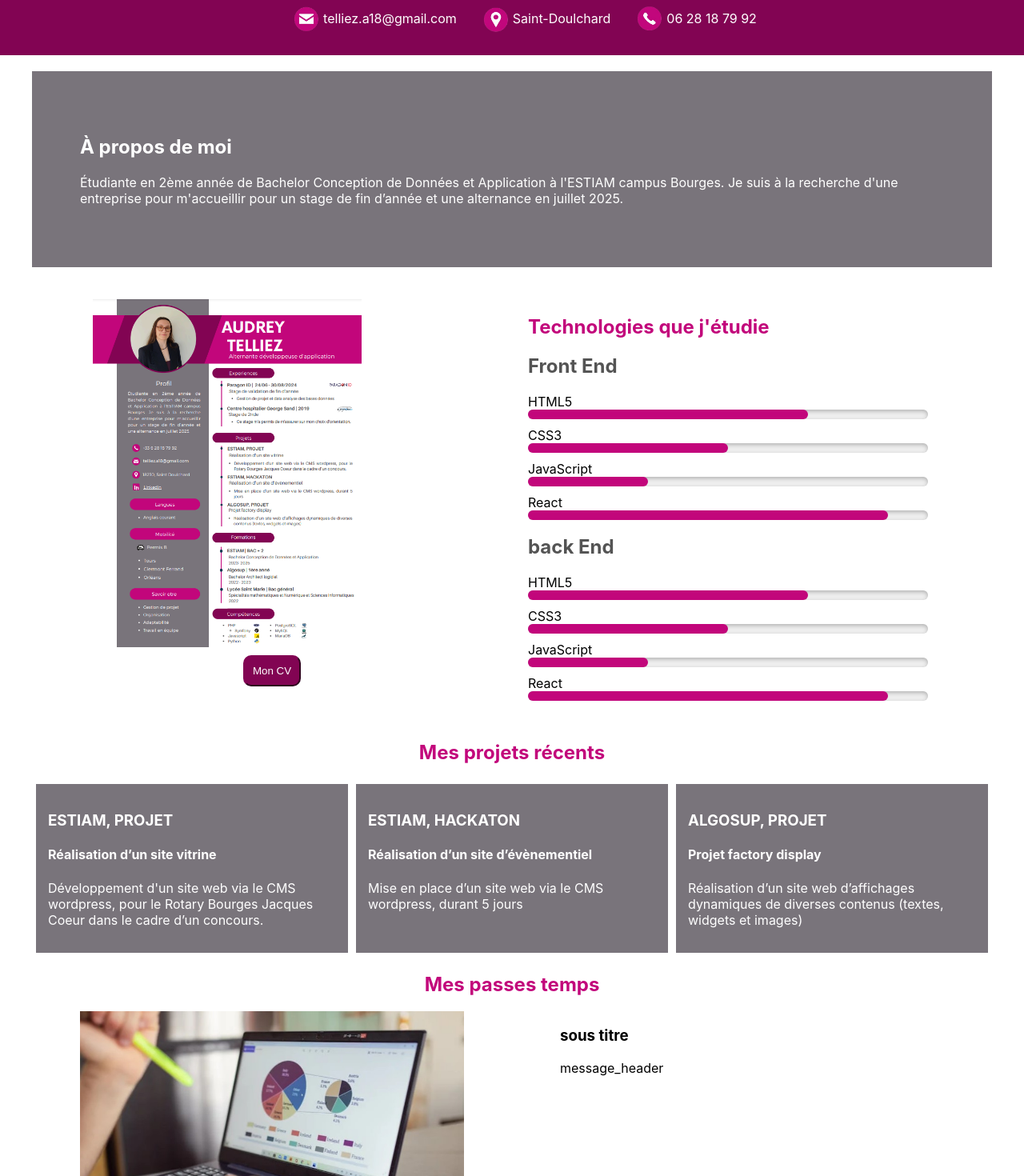
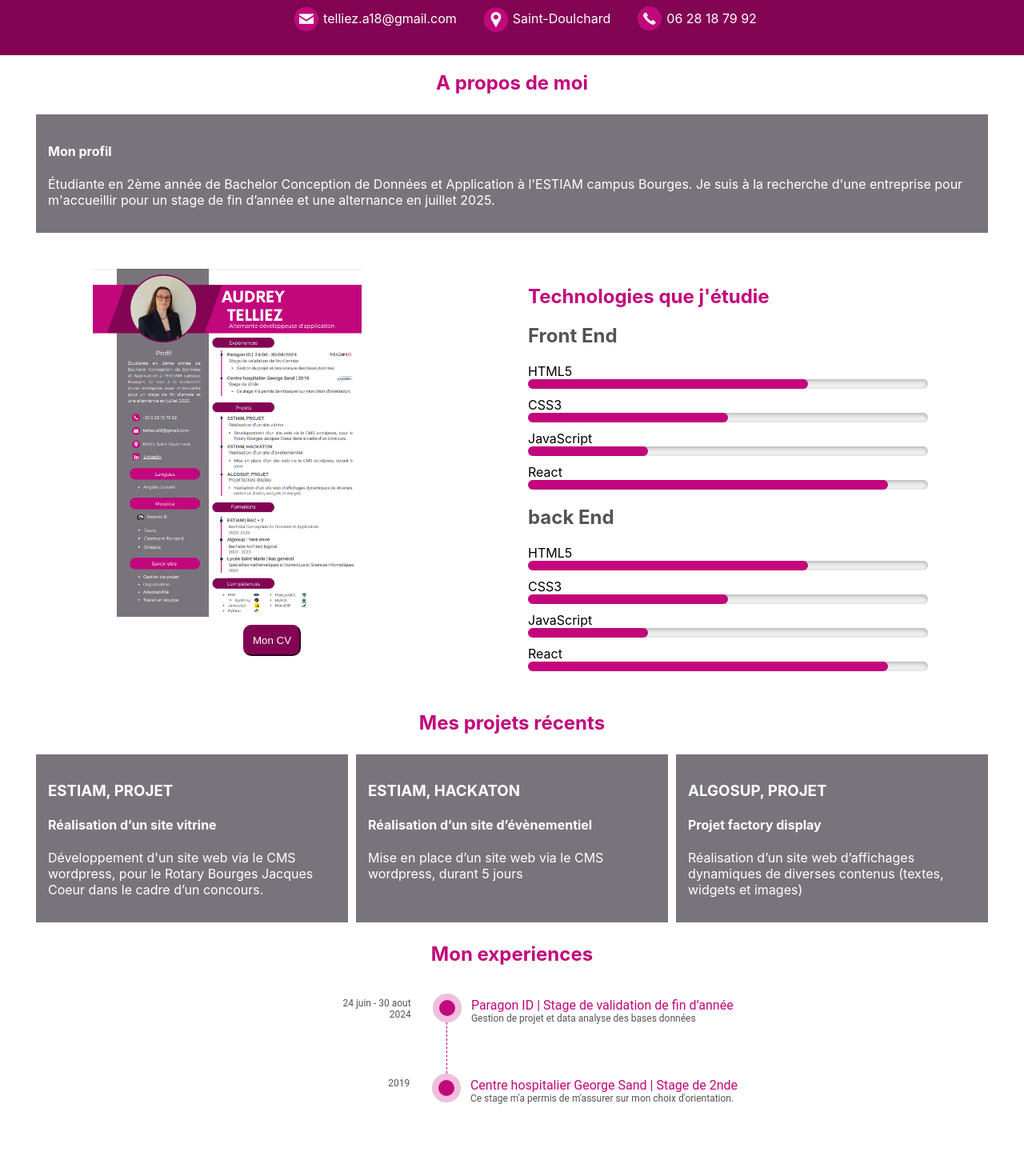
Before and after one commit to TllzAudrey/landing-page, a React (Create React App) app: page / in a window 1280 px wide. Shown: the part 300-1770 px from the top of the page at 80% size. Built offline with nearby package versions, Linux system fonts and the light colour scheme.

Commit message:
updates containers
new timeline container

```diff
--- a/src/App.css
+++ b/src/App.css
@@ -17,7 +17,7 @@ section{
   margin: 10px;
   text-align: center;
 }
-ul {
+#navbar {
   list-style-type: none;
   margin: 0;
   padding: 0;
@@ -25,11 +25,11 @@ ul {
   background-color: #333;
 }
 
-li {
+#navbar > li {
   float: left;
 }
 
-li a {
+#navbar >  li a {
   display: block;
   color: white;
   text-align: center;
@@ -39,7 +39,7 @@ li a {
   text-decoration: none;
 }
 
-li a:hover {
+#navbar > li a:hover {
   background-color: #444;
 }
 
@@ -84,7 +84,7 @@ li a:hover {
   text-align: center;
 }
 
-/* a propos*/
+/* a propos css*/
 
 #apropos{
   background-color: #79747b;
@@ -92,7 +92,7 @@ li a:hover {
   padding : 5%;
 }
 
-/* Progression Bar */
+/* Progression Bar css */
 
 #progression_cont {
   margin:0;
@@ -160,7 +160,7 @@ progress[value]::-webkit-progress-value {
   border-color: #820453;
 }
 
-/* containers */
+/* containers + text css*/
 
 #container >h2 {
   color: #c2067b;
@@ -181,7 +181,7 @@ progress[value]::-webkit-progress-value {
   margin: 5px;
 }
 
-/* container image + text */
+/* container image + text css*/
 
 .title-gauche{
   margin-top: 30px 0 30px 0;
@@ -220,7 +220,73 @@ progress[value]::-webkit-progress-value {
   color: #c2067b;
 }
 
-/* Footer */
+/* Timeline css*/
+#container-timeline > h2{
+  color: #c2067b;
+  text-align: center;
+
+}
+
+.history-tl-container{
+  font-family: "Roboto",sans-serif;
+  width:70%;
+  text-align: center;
+  margin:auto;
+  display:block;
+  position:relative;
+}
+.history-tl-container ul.tl{
+  margin:20px 0;
+  padding:0;
+  display:inline-block;
+
+}
+.history-tl-container ul.tl li{
+  list-style: none;
+  margin:auto;
+  margin-left:200px;
+  text-align: left;
+  min-height:50px;
+  border-left:1px dashed #c2067b;
+  padding:0 0 50px 30px;
+  position:relative;
+}
+.history-tl-container ul.tl li:last-child{ border-left:0;}
+.history-tl-container ul.tl li::before{
+  position: absolute;
+  left: -18px;
+  top: -5px;
+  content: " ";
+  border: 8px solid rgba(255, 255, 255, 0.74);
+  border-radius: 500%;
+  background: #c2067b;
+  height: 20px;
+  width: 20px;
+  transition: all 500ms ease-in-out;
+}
+
+.history-tl-container ul.tl li:hover::before{
+  border-color:  #c2067b;
+  transition: all 1000ms ease-in-out;
+}
+
+ul.tl li .item-title{
+  color: #c2067b;
+}
+ul.tl li .item-detail{
+  color:#545454;
+  font-size:12px;
+}
+ul.tl li .timestamp{
+  color: #545454;
+  position: absolute;
+  width:100px;
+  left: -40%;
+  text-align: right;
+  font-size: 12px;
+}
+
+/* Footer css*/
 
 .footer{
   background-color: #820453;
--- a/src/App.js
+++ b/src/App.js
@@ -7,9 +7,10 @@ import Header from './files/header';
 import Footer from './files/footer';
 import Image_droite from './files/Image_droite';
 import Image_gauche from './files/Image_gauche';
-import Container from './files/containers';
+import ContainerText from './files/containerstext';
 import ProgressionBars from './files/progressionBars';
 import Apropos from './files/apropos'
+import Timeline from './files/timeline'
 
 function App() {
   const [champ_projet, setChampProjet] = useState([
@@ -17,24 +18,35 @@ function App() {
     {titre:"ESTIAM, HACKATON", soustitre:"Réalisation d’un site d’évènementiel", description:"Mise en place d’un site web via le CMS wordpress, durant 5 jours"},
     {titre:"ALGOSUP, PROJET", soustitre:"Projet factory display", description:"Réalisation d’un site web d’affichages dynamiques de diverses contenus (textes, widgets et images)"},
   ]);
-  const [champ_projet2, setChampProjet2] = useState([
-    {titre:"ESTIAM, PROJET", soustitre:"Réalisation d’un site vitrine", description:""},
-    {titre:"ESTIAM, HACKATON", soustitre:"Réalisation d’un site d’évènementiel", description:""},
-    {titre:"ALGOSUP, PROJET", soustitre:"Projet factory display", description:""},
+  const [aPropos, setAPropos] = useState([
+    {titre:"", soustitre:"Mon profil", description:"Étudiante en 2ème année de Bachelor Conception de Données et Application à l'ESTIAM campus Bourges. Je suis à la recherche d'une entreprise pour m'accueillir pour un stage de fin d’année et une alternance en juillet 2025."},
   ]);
+  const [expperience, setExperience] = useState([
+    {date: "24 juin - 30 aout 2024", titre:"Paragon ID | Stage de validation de fin d’année", detail:"Gestion de projet et data analyse des bases données "},
+    {date: "2019", titre:"Centre hospitalier George Sand | Stage de 2nde ", detail:"Ce stage m'a permis de m'assurer sur mon choix d'orientation. "},
+  ]);
+  const [formation, setFormation] = useState([
+    {date: "2023 - 2025", titre:"ESTIAM | BAC + 2", detail:"Bachelor Conception de Données et Application"},
+    {date: "2022 - 2023", titre:"Algosup | 1ère anné", detail:"Bachelor Architect logiciel"},
+    {date: "2022", titre:"Lycée Saint Marie | Bac général", detail:"Spécialités mathématiques et Numérique et Sciences Informatiques"},
+  ]);
+
 
   return (
   <>
 
     <Header />
-    <Apropos titre=" À propos de moi" description="Étudiante en 2ème année de Bachelor Conception de Données et Application à l'ESTIAM campus Bourges. Je suis à la recherche d'une entreprise pour m'accueillir pour un stage de fin d’année et une alternance en juillet 2025." lien="a-propos"/>
+    <ContainerText champ={aPropos} titre="A propos de moi" lien="a-propos"/>
 
     <ProgressionBars titre="Technologies que j'étudie" lien="skills"/>
-    <Container champ={champ_projet} titre="Mes projets récents" lien="projects"/>
+    <ContainerText champ={champ_projet} titre="Mes projets récents" lien="projects"/>
+    <Timeline champ={expperience} titre="Mon experiences" lien="mes-experiences" />
 
-    <Image_gauche titre="Mes passes temps" soustitre="sous titre" message="message_header" image={projet} lien="test" />
-    <Image_droite titre="" soustitre="sous titre" message="message_header" image={lecture} lien="test1"/>
 
+    <Image_gauche titre="Mes passes temps" soustitre="sous titre" message="message_header" image={projet} lien="passe-temp" />
+    <Image_droite titre="" soustitre="sous titre" message="message_header" image={lecture} lien=""/>
+
+    <Timeline champ={formation} titre="Mes formations" lien="mes-formations" />
 
     <Footer nom="Audrey" />
   </>
--- a/src/files/Image_droite.js
+++ b/src/files/Image_droite.js
@@ -1,7 +1,7 @@
 import '../App.css';
 function image_droite(props) {
     return (
-        <section>
+        <section id={props.lien}>
             <h2 className="title-droite">{props.titre}</h2>
             <div class="flex-container">
                 <div >
--- a/src/files/Image_gauche.js
+++ b/src/files/Image_gauche.js
@@ -1,9 +1,9 @@
 import '../App.css';
 function image_gauche(props) {
     return (
-        <section>
+        <section id={props.lien}>
             <h2 class="title-gauche">{props.titre}</h2>
-            <div class="flex-container" id={props.lien}>
+            <div class="flex-container">
                 <div id="colum-image"> <img src={props.image} className="image-column" alt="image" /></div>
                 <div>
                     <h3 className="soustitre-gauche">{props.soustitre}</h3>
--- a/src/files/header.js
+++ b/src/files/header.js
@@ -11,7 +11,9 @@ export default function Header({description  }) {
     { name: 'A propos', lien: '#a-propos' },
     { name: 'Compétences', lien: '#skills' },
     { name: 'projets', lien: '#projects' },
-
+    { name: 'Mes expériences', lien: '#mes-experiences' },
+    { name: "Mes passe temps", lien:"#passe-temp"},
+    { name: 'Mes formations', lien: '#mes-formations' },
   ])
   const [mail, setMail] = useState('telliez.a18@gmail.com');
   const [map, setMap] = useState('Saint-Doulchard');
--- a/src/files/navbar.js
+++ b/src/files/navbar.js
@@ -1,7 +1,7 @@
 import React, { useState } from 'react';
 
 function Lien({value}) {
-    return <li><a href={value.lien}>{value.name}</a></li>;
+    return <li ><a href={value.lien}>{value.name}</a></li>;
 }
 
 
@@ -9,7 +9,7 @@ function NavBar({champ_navbar}) {
     const [liens, setLiens] = useState(champ_navbar);
     return (
       <>
-        <ul>
+        <ul id="navbar">
             {liens.map((value) => (
               <Lien value={value} />
             ))}
--- /dev/null
+++ b/src/files/timeline.js
@@ -0,0 +1,38 @@
+import React, { useState } from 'react';
+
+function Date({value}) {
+    return (
+        <>
+            <li class="tl-item" ng-repeat="item in retailer_history">
+                <div class="timestamp">
+                    {value.date}
+                </div>
+                <div class="item-title">{value.titre}</div>
+                <div class="item-detail">{value.detail}</div>
+            </li>
+       </>
+    );
+}
+
+function Timeline({champ, titre, lien}) {
+    const [timeline, setTimeline] = useState(champ);
+    return (
+      <>
+        <section id={lien}>
+          <div id="container-timeline">
+            <h2>{titre}</h2>
+            <div class="history-tl-container">
+                <ul class="tl">
+                    {timeline.map((value) => (
+                        <Date value={value} />
+                    ))}
+                </ul>
+            </div>
+          </div>
+
+        </section>
+      </>
+    );
+  }
+
+export default Timeline;
```
Also changed, not shown: src/files/containerstext.js (renamed from src/files/containers.js).
